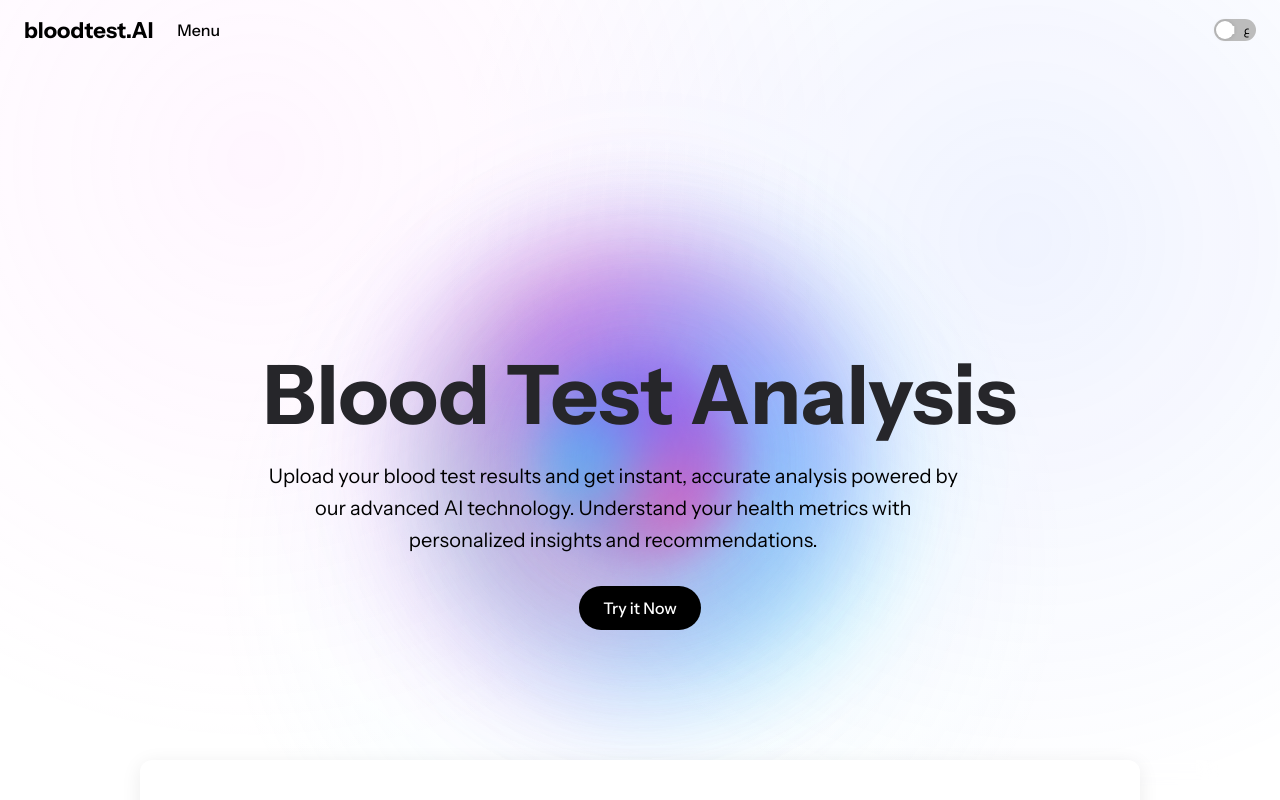
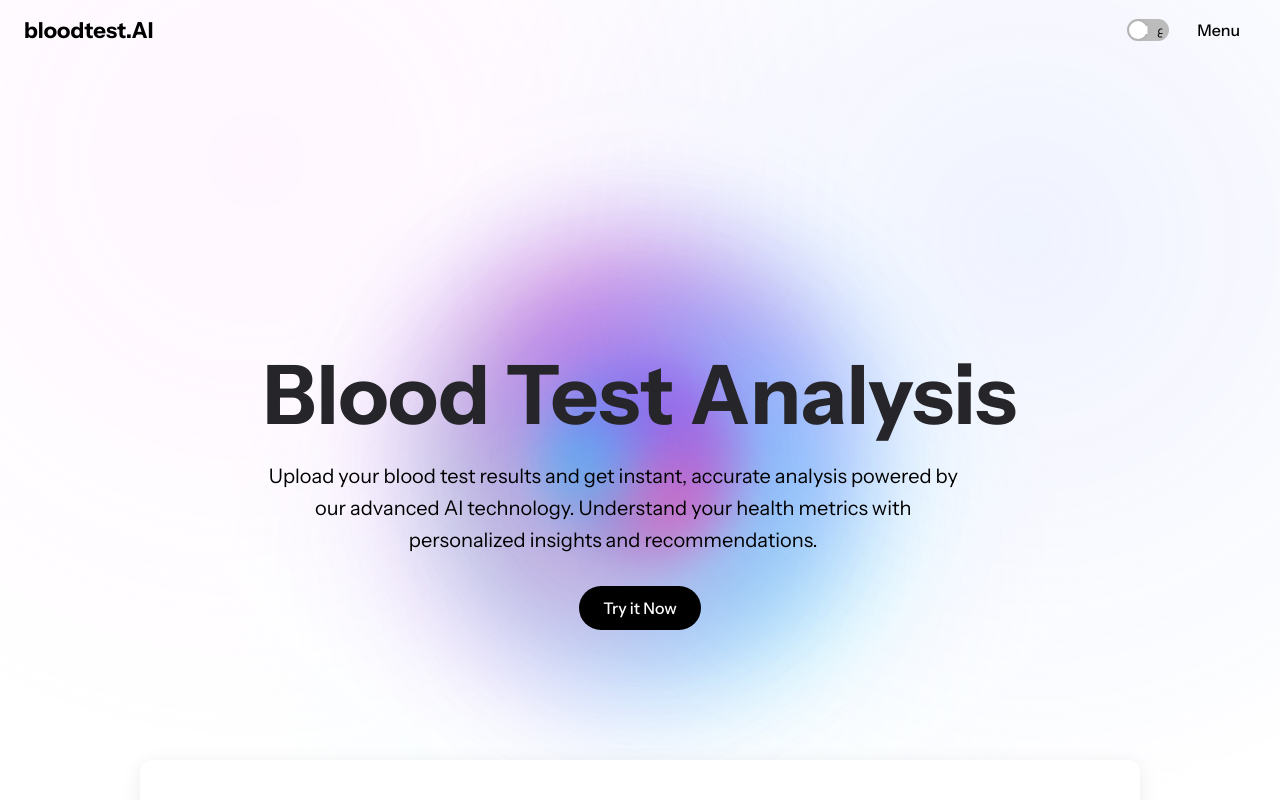
Before and after one commit to chinmaydas96/BloodTestAnalysisUI, a React (Create React App) app: page / in a window 1280 px wide. Shown: the top 800 px of the page. Built offline with nearby package versions, Linux system fonts and the light colour scheme; a web font is replaced by a local one.

Commit message:
revert back

```diff
--- a/src/App.css
+++ b/src/App.css
@@ -40,7 +40,7 @@ body.arabic {
   padding: 0 24px;
   position: relative;
   z-index: 10;
-  gap: 8px;
+  gap: 12px;
 }
 
 .logo {
--- a/src/components/Header.js
+++ b/src/components/Header.js
@@ -11,13 +11,6 @@ function Header({ isArabic, toggleLanguage }) {
         <h1 className="logo-text">bloodtest.AI</h1>
       </div>
 
-      <button
-        className="menu-button"
-        onClick={() => setMenuOpen(!menuOpen)}
-      >
-        {t('Menu','القائمة')}
-      </button>
-
       {/* Language Switch */}
       <div className="lang-switch" onClick={toggleLanguage}>
         <input type="checkbox" checked={isArabic} readOnly />
@@ -26,6 +19,13 @@ function Header({ isArabic, toggleLanguage }) {
           <span className="lang ar">ع</span>
         </span>
       </div>
+
+      <button
+        className="menu-button"
+        onClick={() => setMenuOpen(!menuOpen)}
+      >
+        {t('Menu','القائمة')}
+      </button>
 
       {menuOpen && (
         <nav className="nav-menu">
```
